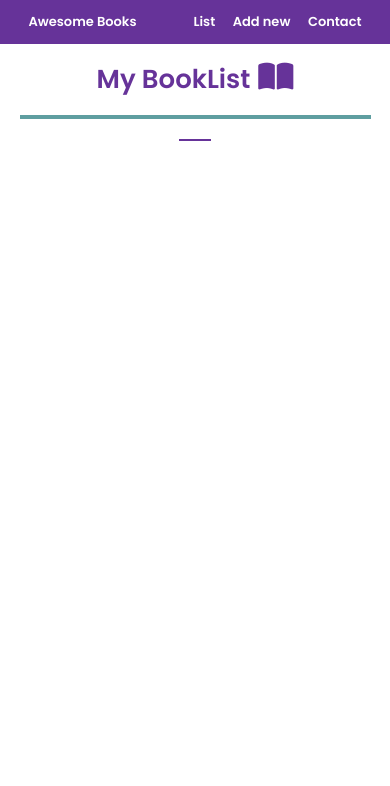
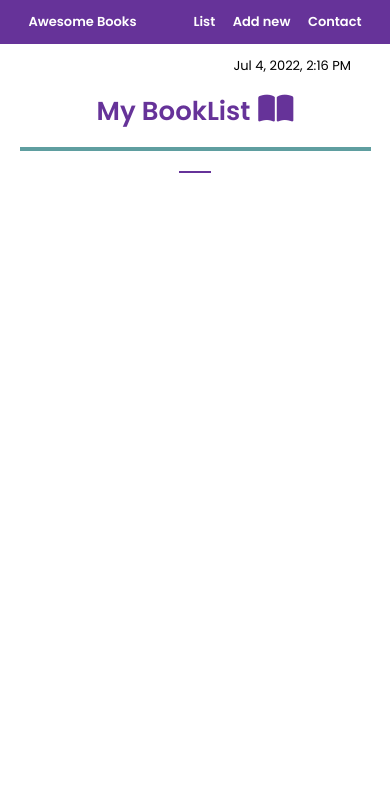
Before and after one commit to pinkmoon25/AwesomeBooks-ES6, a website with bundled scripts: page index.html in a window 390 px wide. Shown: the top 786 px of the page. Built offline with nearby package versions, Linux system fonts and the light colour scheme.

Commit message:
Add and style dateTime in the app

```diff
--- a/index.css
+++ b/index.css
@@ -37,6 +37,13 @@ ul > li:hover {
 a {
   text-decoration: none;
   color: #fff;
+}
+
+.date {
+  margin-right: 10vw;
+  padding-top: 12px;
+  display: flex;
+  justify-content: flex-end;
 }
 
 .container {
@@ -178,7 +185,7 @@ i:hover {
 }
 
 @media screen and (max-width: 576px) {
-  h3, ul {
+  h3, ul, .date {
     font-size: small;
   }
   h1 {
--- a/index.html
+++ b/index.html
@@ -21,6 +21,7 @@
                 </ul>
             </nav>
         </header>
+        <span class="date"></span>
         <section class="booklist">
             <h1>My BookList<i class="fa-solid fa-book-open"></i></h1>
             <div class="book"></div>
--- a/package.json
+++ b/package.json
@@ -8,5 +8,8 @@
   },
   "keywords": [],
   "author": "",
-  "license": "ISC"
+  "license": "ISC",
+  "dependencies": {
+    "luxon": "^2.4.0"
+  }
 }
```
